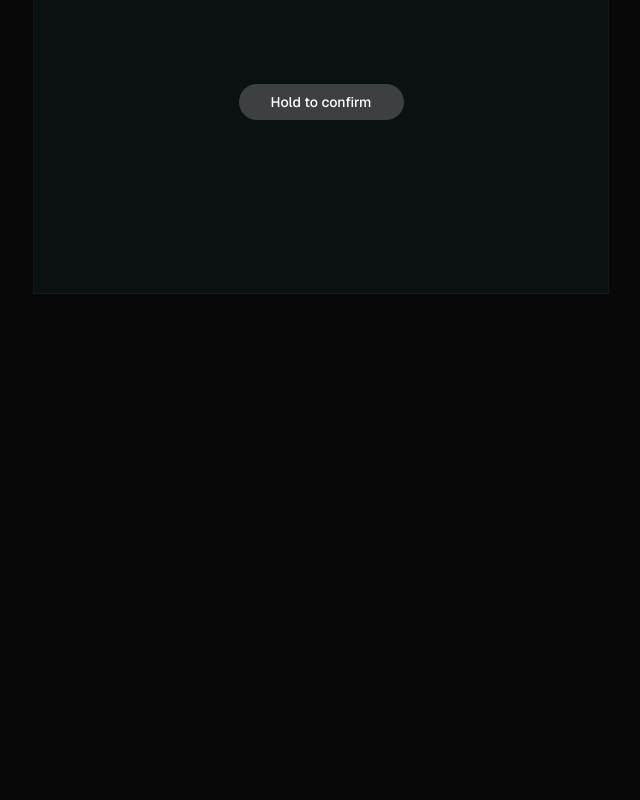
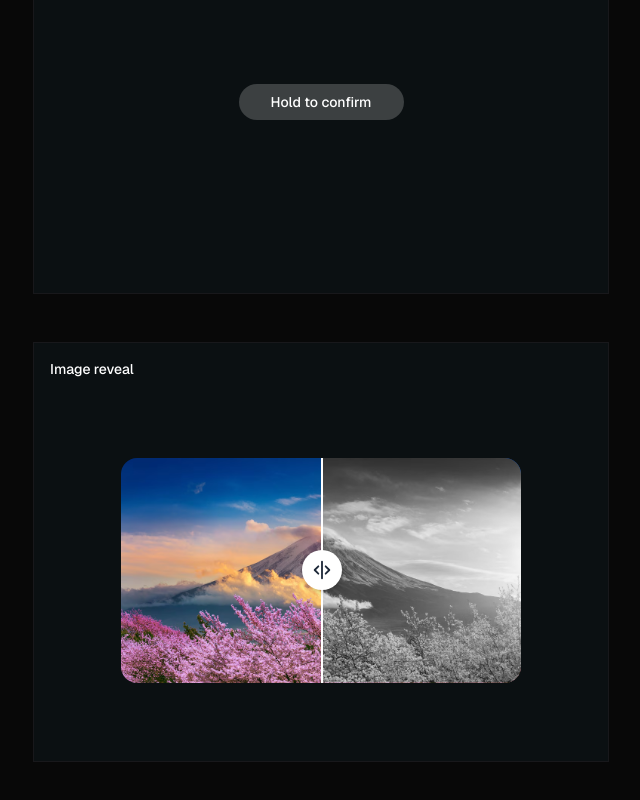
Before and after one commit to AnouarMc/motion-showcase, a Next.js app: page / in a window 1280 px wide. Shown: the part 2002-2802 px from the top of the page, without its empty margins (319-959 px from the left). Before the commit the page ends 2440 px from the top, so only its background shows below. Built offline with nearby package versions, Linux system fonts and the light colour scheme; a web font is replaced by a local one.

Commit message:
Add ImageReveal component

```diff
--- a/app/page.tsx
+++ b/app/page.tsx
@@ -2,7 +2,7 @@ import AnimatedTabs from "@/components/animated-tabs";
 import AppStoreList from "@/components/app-store-list";
 import ConfirmButton from "@/components/confirm-button";
 import FamilyDialog from "@/components/family-dialog";
-// import ImageReveal from "@/components/image-reveal";
+import ImageReveal from "@/components/image-reveal";
 // import MultiStateButton from "@/components/multi-state-button";
 // import MultiStepForm from "@/components/multi-step-form";
 // import StaggeredImages from "@/components/staggered-images";
@@ -23,8 +23,8 @@ export default function Home() {
       <AppStoreList />
       <FamilyDialog />
       <ConfirmButton />
-      {/*<ImageReveal />
-      <StaggeredImages />
+      <ImageReveal />
+      {/*<StaggeredImages />
       <MultiStepForm />
       <MultiStateButton /> */}
     </div>
--- /dev/null
+++ b/components/image-reveal.tsx
@@ -0,0 +1,89 @@
+"use client";
+
+import Image from "next/image";
+import { useEffect, useRef, useState } from "react";
+import { SeparatorVertical } from "lucide-react";
+import { motion, useMotionValue, useTransform } from "motion/react";
+
+const ImageReveal = () => {
+  const containerRef = useRef<HTMLDivElement>(null);
+  const [containerWidth, setContainerWidth] = useState(400);
+
+  const x = useMotionValue(0);
+  const clipPath = useTransform(x, (value) => {
+    const percentage = (value / containerWidth) * 100;
+    return `inset(0 0 0 ${Math.max(0, Math.min(100, percentage))}%)`;
+  });
+
+  const backgroundAlpha = useTransform(
+    x,
+    [
+      containerWidth * 0.05,
+      containerWidth * 0.2,
+      containerWidth * 0.5,
+      containerWidth * 0.8,
+      containerWidth * 0.95,
+    ],
+    [0, 1, 1, 1, 0]
+  );
+
+  const backgroundColor = useTransform(
+    backgroundAlpha,
+    (a) => `rgba(255, 255, 255, ${a})`
+  );
+
+  useEffect(() => {
+    if (containerRef.current) {
+      const width = containerRef.current.offsetWidth;
+      setContainerWidth(width);
+      x.set(width * 0.5);
+    }
+  }, []);
+
+  return (
+    <section className="max-w-xl mx-auto">
+      <div className="bg-[#0b1012] border border-zinc-900 p-4 aspect-[1.5/1]">
+        <div className="mb-4">
+          <h2 className="font-medium">Image reveal</h2>
+        </div>
+        <div className="h-full flex justify-center items-center">
+          <div ref={containerRef} className="relative max-w-max mx-auto">
+            <Image
+              className="rounded-2xl"
+              src="/image-reveal.avif"
+              width={400}
+              height={300}
+              alt="Image"
+            />
+            <motion.div
+              className="absolute inset-0 rounded-2xl overflow-hidden"
+              style={{ clipPath }}
+            >
+              <Image
+                className="grayscale-100 rounded-2xl"
+                src="/image-reveal.avif"
+                width={400}
+                height={300}
+                alt="Image"
+              />
+            </motion.div>
+
+            <motion.div
+              drag="x"
+              dragElastic={0.02}
+              dragConstraints={containerRef}
+              className="absolute inset-y-0 w-0.5 cursor-grab z-10"
+              style={{ x, backgroundColor }}
+            >
+              <div className="bg-white size-10 absolute left-1/2 top-1/2 -translate-x-1/2 -translate-y-1/2 flex justify-center items-center rounded-full shadow-md">
+                <SeparatorVertical size={22} className="text-gray-800" />
+              </div>
+            </motion.div>
+          </div>
+        </div>
+      </div>
+    </section>
+  );
+};
+
+export default ImageReveal;
```
Also changed, not shown: public/image-reveal.avif (added).
